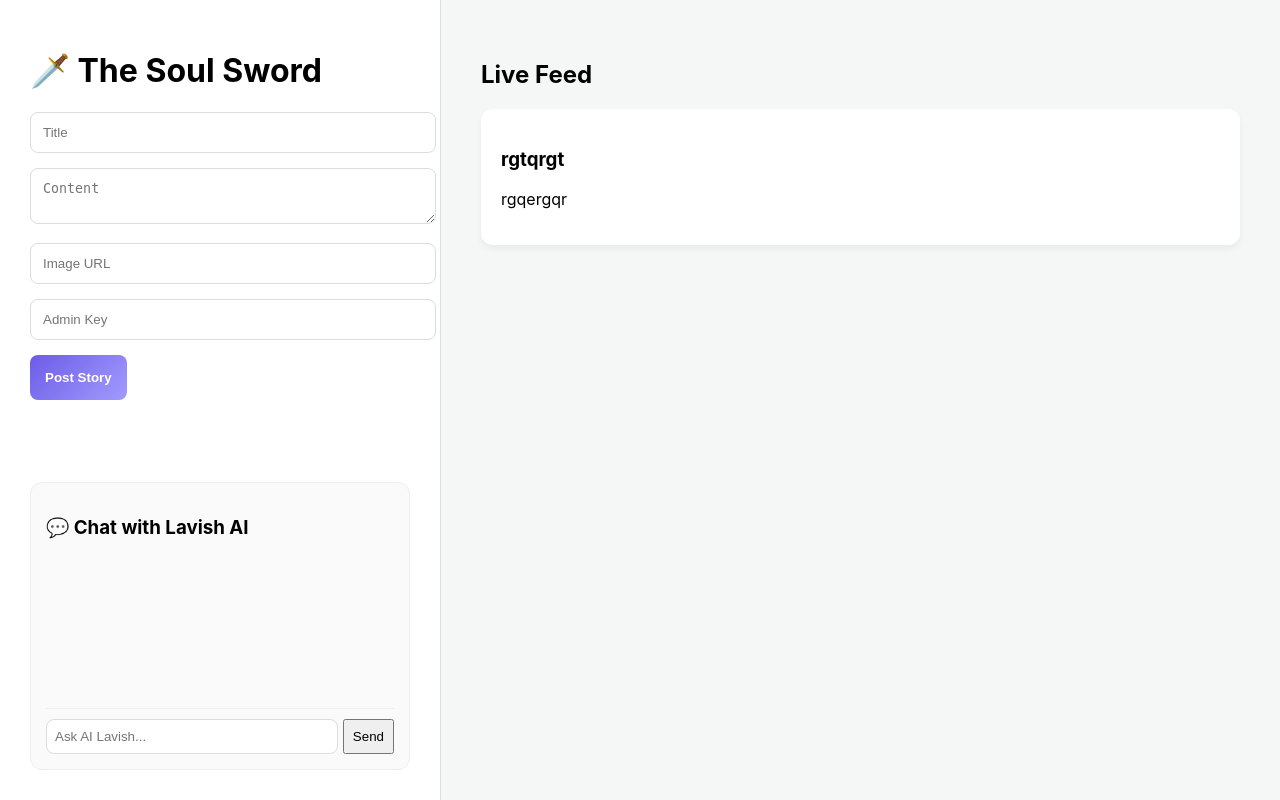
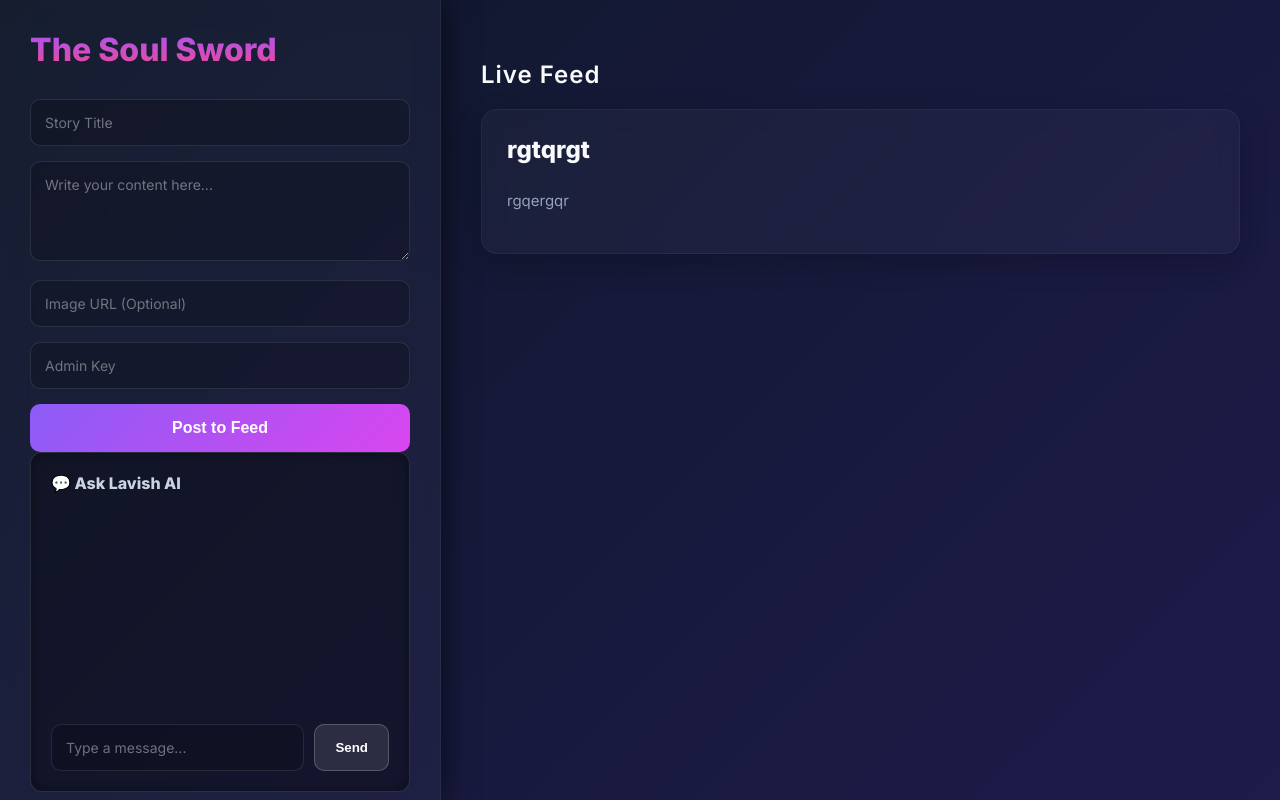
Before and after one commit to lavishpatel76-alt/thesoulsword, a Flask app: page / in a window 1280 px wide. Run offline with Flask 3, Linux system fonts and the light colour scheme.

Commit message:
WEB FONT AND COLOUR ADD ON

```diff
--- a/templates/index.html
+++ b/templates/index.html
@@ -3,44 +3,182 @@
 <head>
     <meta charset="UTF-8">
     <meta name="viewport" content="width=device-width, initial-scale=1.0">
-    <title>The Soul Sword | Dashboard & AI</title>
+    <title>The Soul Sword | Dashboard</title>
+    <link href="https://fonts.googleapis.com/css2?family=Inter:wght@400;600;800&display=swap" rel="stylesheet">
     <style>
-        body { font-family: 'Inter', sans-serif; margin: 0; background: #f4f7f6; display: flex; height: 100vh; overflow: hidden; }
-        .left-panel { width: 380px; background: white; padding: 30px; border-right: 1px solid #ddd; display: flex; flex-direction: column; }
-        .right-panel { flex: 1; padding: 40px; overflow-y: auto; }
+        /* Base Dark Theme */
+        body {
+            font-family: 'Inter', sans-serif;
+            margin: 0;
+            background: linear-gradient(135deg, #0f172a, #1e1b4b);
+            color: #f8fafc;
+            display: flex;
+            height: 100vh;
+            overflow: hidden;
+        }
 
-        /* Sidebar Styling */
-        input, textarea { width: 100%; padding: 12px; margin-bottom: 15px; border: 1px solid #ddd; border-radius: 8px; }
-        #post-btn { background: linear-gradient(135deg, #6c5ce7, #a29bfe); color: white; border: none; padding: 15px; border-radius: 8px; font-weight: bold; cursor: pointer; }
+        /* Glassmorphism Sidebar */
+        .left-panel {
+            width: 380px;
+            background: rgba(255, 255, 255, 0.03);
+            backdrop-filter: blur(15px);
+            -webkit-backdrop-filter: blur(15px);
+            border-right: 1px solid rgba(255, 255, 255, 0.05);
+            padding: 30px;
+            display: flex;
+            flex-direction: column;
+            box-shadow: 5px 0 25px rgba(0,0,0,0.5);
+            z-index: 10;
+        }
+
+        /* Feed Area */
+        .right-panel {
+            flex: 1;
+            padding: 40px;
+            overflow-y: auto;
+            background: transparent;
+        }
+
+        /* Gradient Text for Brand */
+        h1 {
+            font-size: 32px;
+            font-weight: 800;
+            background: -webkit-linear-gradient(#a855f7, #ec4899);
+            -webkit-background-clip: text;
+            -webkit-text-fill-color: transparent;
+            margin-top: 0;
+            margin-bottom: 30px;
+        }
+
+        h2 { color: #f8fafc; font-weight: 600; letter-spacing: 1px; }
+
+        /* Modern Inputs */
+        input, textarea {
+            width: 100%;
+            padding: 14px;
+            margin-bottom: 15px;
+            background: rgba(0, 0, 0, 0.2);
+            border: 1px solid rgba(255, 255, 255, 0.1);
+            border-radius: 10px;
+            color: white;
+            font-size: 14px;
+            font-family: 'Inter', sans-serif;
+            outline: none;
+            transition: all 0.3s ease;
+            box-sizing: border-box;
+        }
+
+        input::placeholder, textarea::placeholder { color: rgba(255,255,255,0.4); }
+
+        input:focus, textarea:focus {
+            border-color: #a855f7;
+            box-shadow: 0 0 10px rgba(168, 85, 247, 0.2);
+        }
+
+        textarea { resize: vertical; min-height: 100px; }
+
+        /* Glowing Button */
+        #post-btn {
+            background: linear-gradient(135deg, #8b5cf6, #d946ef);
+            color: white;
+            border: none;
+            padding: 15px;
+            border-radius: 10px;
+            font-weight: bold;
+            font-size: 16px;
+            cursor: pointer;
+            transition: transform 0.2s, box-shadow 0.2s;
+            width: 100%;
+        }
+        #post-btn:hover {
+            transform: translateY(-2px);
+            box-shadow: 0 8px 20px rgba(139, 92, 246, 0.4);
+        }
 
         /* AI Chat Box */
-        .chat-container { margin-top: auto; border: 1px solid #eee; border-radius: 12px; padding: 15px; background: #fafafa; }
-        #chat-display { height: 150px; overflow-y: auto; font-size: 14px; margin-bottom: 10px; border-bottom: 1px solid #eee; }
-        .ai-msg { color: #6c5ce7; font-weight: bold; }
+        .chat-container {
+            margin-top: auto;
+            border: 1px solid rgba(255, 255, 255, 0.1);
+            border-radius: 12px;
+            padding: 20px;
+            background: rgba(0, 0, 0, 0.3);
+            box-shadow: inset 0 0 15px rgba(0,0,0,0.4);
+        }
 
-        /* Story Feed */
-        .story-card { background: white; padding: 20px; border-radius: 12px; margin-bottom: 20px; box-shadow: 0 4px 6px rgba(0,0,0,0.05); position: relative; }
-        .story-card img { width: 100%; border-radius: 8px; margin-top: 10px; }
+        .chat-container h3 { margin-top: 0; font-size: 16px; color: #cbd5e1; }
+
+        #chat-display {
+            height: 200px;
+            overflow-y: auto;
+            font-size: 14px;
+            margin-bottom: 15px;
+            padding-right: 5px;
+        }
+
+        #chat-display div { margin-bottom: 12px; line-height: 1.5; color: #cbd5e1; }
+
+        /* Custom Scrollbar for Chat */
+        #chat-display::-webkit-scrollbar { width: 4px; }
+        #chat-display::-webkit-scrollbar-thumb { background: rgba(255,255,255,0.2); border-radius: 4px; }
+
+        .user-msg { color: #a855f7; font-weight: 600; }
+        .ai-msg { color: #d946ef; font-weight: 600; }
+
+        .chat-input-row { display: flex; gap: 10px; }
+        .chat-input-row input { margin-bottom: 0; flex: 1; }
+        .chat-input-row button {
+            background: rgba(255, 255, 255, 0.1);
+            color: white;
+            border: 1px solid rgba(255, 255, 255, 0.2);
+            padding: 0 20px;
+            border-radius: 10px;
+            font-weight: bold;
+            cursor: pointer;
+            transition: all 0.3s;
+        }
+        .chat-input-row button:hover {
+            background: #a855f7;
+            border-color: #a855f7;
+        }
+
+        /* Story Feed Cards */
+        .story-card {
+            background: rgba(255, 255, 255, 0.03);
+            backdrop-filter: blur(10px);
+            border: 1px solid rgba(255, 255, 255, 0.05);
+            padding: 25px;
+            border-radius: 16px;
+            margin-bottom: 25px;
+            box-shadow: 0 10px 30px rgba(0,0,0,0.2);
+            transition: transform 0.3s, border-color 0.3s;
+        }
+        .story-card:hover {
+            transform: translateY(-4px);
+            border-color: rgba(168, 85, 247, 0.4);
+        }
+        .story-card h3 { margin-top: 0; color: #f8fafc; font-size: 24px; }
+        .story-card p { color: #94a3b8; line-height: 1.7; font-size: 15px; }
+        .story-card img { width: 100%; border-radius: 10px; margin-top: 15px; border: 1px solid rgba(255,255,255,0.1); }
     </style>
 </head>
 <body>
 
     <div class="left-panel">
-        <h1>🗡️ The Soul Sword</h1>
+        <h1>The Soul Sword</h1>
         <form action="/post" method="POST">
-            <input type="text" name="story_title" placeholder="Title" required>
-            <textarea name="story_content" placeholder="Content" required></textarea>
-            <input type="text" name="story_image" placeholder="Image URL">
+            <input type="text" name="story_title" placeholder="Story Title" required>
+            <textarea name="story_content" placeholder="Write your content here..." required></textarea>
+            <input type="text" name="story_image" placeholder="Image URL (Optional)">
             <input type="password" name="admin_pass" placeholder="Admin Key" required>
-            <button id="post-btn" type="submit">Post Story</button>
+            <button id="post-btn" type="submit">Post to Feed</button>
         </form>
 
         <div class="chat-container">
-            <h3>💬 Chat with Lavish AI</h3>
+            <h3>💬 Ask Lavish AI</h3>
             <div id="chat-display"></div>
-            <div style="display: flex; gap: 5px;">
-                <input type="text" id="chat-input" placeholder="Ask AI Lavish..." style="margin:0; padding: 8px;">
-                <button onclick="sendMessage()" style="padding: 8px; cursor:pointer;">Send</button>
+            <div class="chat-input-row">
+                <input type="text" id="chat-input" placeholder="Type a message..." onkeypress="handleEnter(event)">
+                <button onclick="sendMessage()">Send</button>
             </div>
         </div>
     </div>
@@ -51,29 +189,46 @@
         <div class="story-card">
             <h3>{{ story.title }}</h3>
             <p>{{ story.content }}</p>
-            {% if story.image %}<img src="{{ story.image }}">{% endif %}
+            {% if story.image %}<img src="{{ story.image }}" alt="Story Image">{% endif %}
         </div>
         {% endfor %}
     </div>
 
     <script>
+        // Added a feature so you can press "Enter" to send a message
+        function handleEnter(e) {
+            if(e.key === 'Enter'){
+                sendMessage();
+            }
+        }
+
         async function sendMessage() {
             const input = document.getElementById('chat-input');
             const display = document.getElementById('chat-display');
             if(!input.value) return;
 
-            display.innerHTML += `<div><b>You:</b> ${input.value}</div>`;
+            // Display your message
+            display.innerHTML += `<div><span class="user-msg">You:</span> ${input.value}</div>`;
             const msg = input.value;
             input.value = '';
 
+            // Auto-scroll to bottom
+            display.scrollTop = display.scrollHeight;
+
+            try {
                 const response = await fetch('/chat', {
                     method: 'POST',
                     headers: {'Content-Type': 'application/json'},
                     body: JSON.stringify({message: msg})
                 });
                 const data = await response.json();
+
+                // Display AI response
                 display.innerHTML += `<div><span class="ai-msg">AI:</span> ${data.response}</div>`;
                 display.scrollTop = display.scrollHeight;
+            } catch (error) {
+                display.innerHTML += `<div><span class="ai-msg">System:</span> Network Error. Check connection.</div>`;
+            }
         }
     </script>
 </body>
```
Lines whose indentation alone changed are shown as unchanged.
